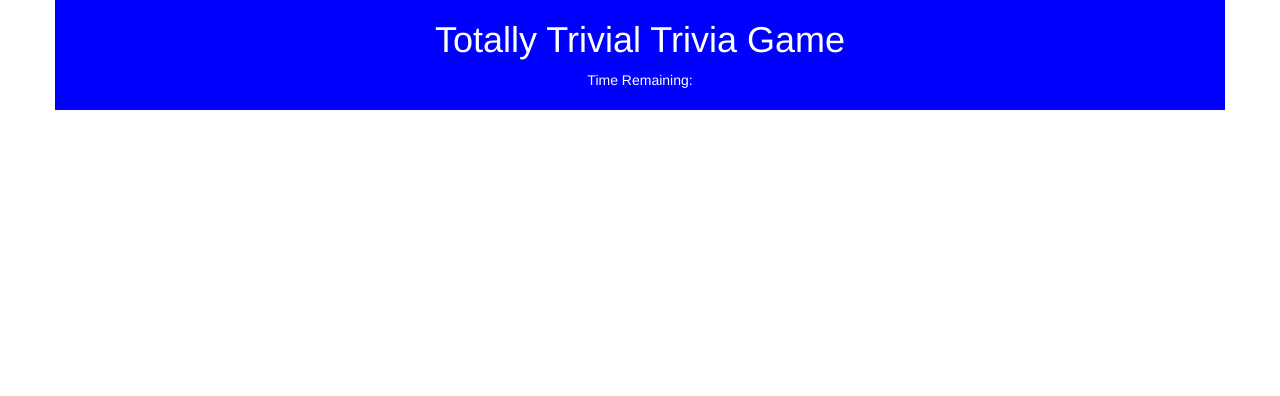
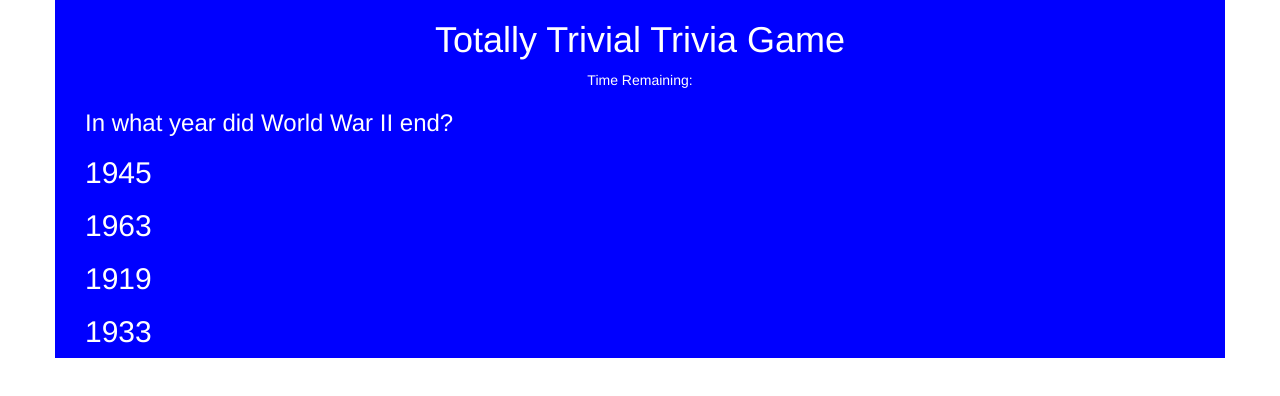
Before and after one commit to nick-ramsay/TriviaGame, a plain HTML site: page index.html in a window 1280 px wide. Drawn offline with nearby package versions, Linux system fonts and the light colour scheme.

Commit message:
enhanced questionPicker logic + questionHistory

```diff
--- a/assets/javascript/app.js
+++ b/assets/javascript/app.js
@@ -1,3 +1,4 @@
+$(document).ready(function () {
     questions = {
         question1: {
             question: "In what year did World War II end?",
@@ -16,33 +17,32 @@ questions = {
         }
     }
 
-var questionPicker = Math.round(Math.random(Object.keys(questions).length)); //generates number by which property is picked from question object
-var currentQuestion = Object.keys(questions)[questionPicker];
+    var questionCount = Object.keys(questions).length; //total number of questions
+    var questionPicker; //= Math.round(Math.random(Object.keys(questions).length)); //generates number by which property is picked from question object
+    var currentQuestion;
 
-console.log(currentQuestion);
-console.log(currentQuestion.correctAnswer);
+    var questionHistory = []; //Array to store history of questions already asked
 
-var questionHistory; //Array to store history of questions already asked
-
-
-
-function newGame() {
-
-} //sets initial question and answers at game start
+    function newQuestion() {
+        if (questionHistory.length === questionCount) {
+            questionHistory = [];
+        } //If all questions have been used, clear history and restart selection process
+        for (i = 0; (questionHistory.length === 0 && i === 0) || (questionHistory.length > 0 && questionPicker.indexOf(questionHistory) === -1); i++) {
+            questionPicker = Math.round(Math.random(questionCount));
+        } //If history empty, iterate once & pick one. Else, continue picking until you find question NOT in history (indexOf = -1)
+        currentQuestion = Object.keys(questions)[questionPicker];
+        questionHistory.push(currentQuestion);
+    }
 
     function pageContent() {
-    $("#question").text(currentQuestion.question);
-    $("#answerOption1").text(currentQuestion.correctAnswer);
-    $("#answerOption2").text(currentQuestion.incorrectAnswer1);
-    $("#answerOption3").text(currentQuestion.incorrectAnswer2);
-    $("#answerOption4").text(currentQuestion.incorrectAnswer3);
-
-    /*<h3 id="question">Question...</h3>
-    <h2 id="answerOption1">Answer Option 1</h2>
-    <h2 id="answerOption2">Answer Option 2</h2>
-    <h2 id="answerOption3">Answer Option 3</h2>
-    <h2 id="answerOption4">Answer Option 4</h2>*/
-
+        $("#question").text(questions[currentQuestion].question);
+        $("#answerOption1").text(questions[currentQuestion].correctAnswer);
+        $("#answerOption2").text(questions[currentQuestion].incorrectAnswer1);
+        $("#answerOption3").text(questions[currentQuestion].incorrectAnswer2);
+        $("#answerOption4").text(questions[currentQuestion].incorrectAnswer3);
     }//executes eachtime page contnet must be initialised or changed
 
+    window.onload = newQuestion();
     window.onload = pageContent();
+
+})
--- a/index.html
+++ b/index.html
@@ -22,7 +22,7 @@
             <div class="col-md-12">
                 <p align="center">Time Remaining: <span id="timer"></span></p>
                 <h3 id="question"></h3>
-                <p id="answerOption1"></p>
+                <h2 id="answerOption1"></h2>
                 <h2 id="answerOption2"></h2>
                 <h2 id="answerOption3"></h2>
                 <h2 id="answerOption4"></h2>
```
Lines whose indentation alone changed are shown as unchanged.
